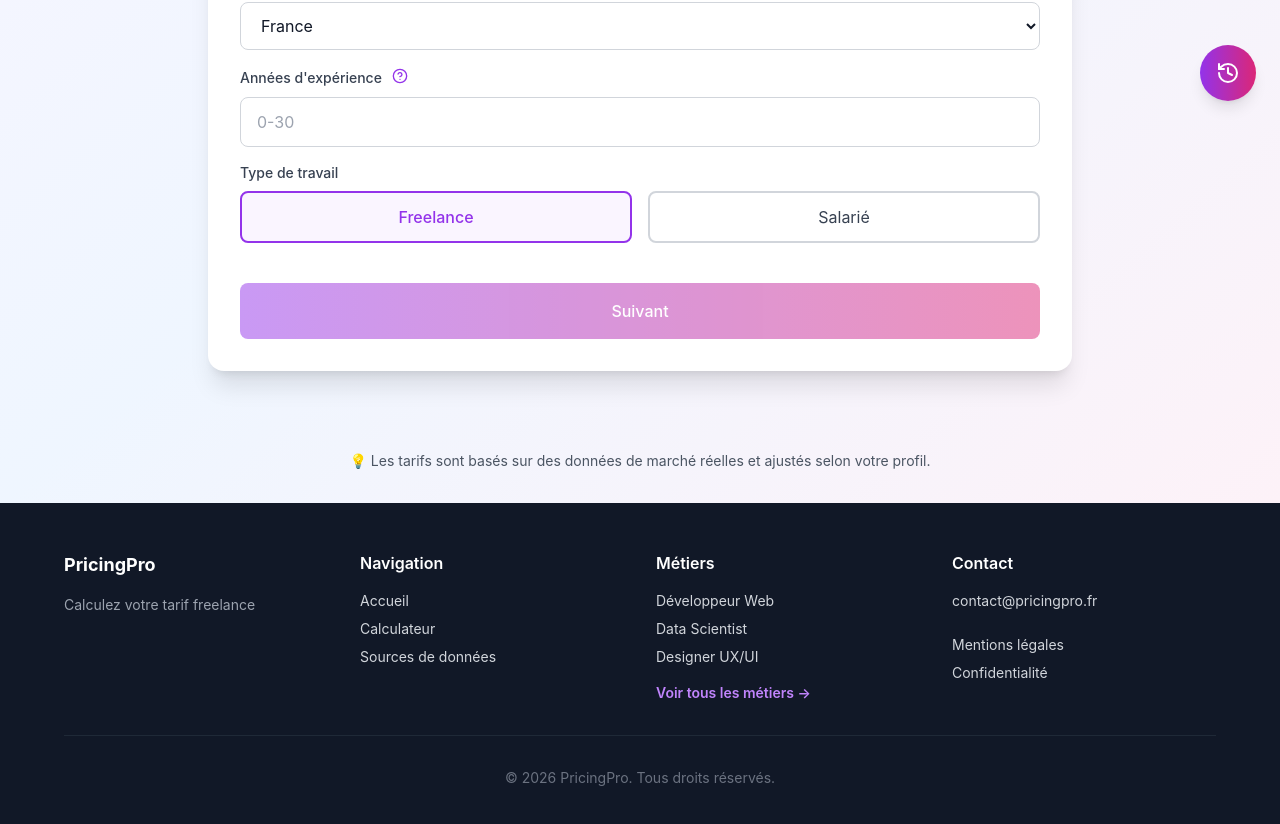
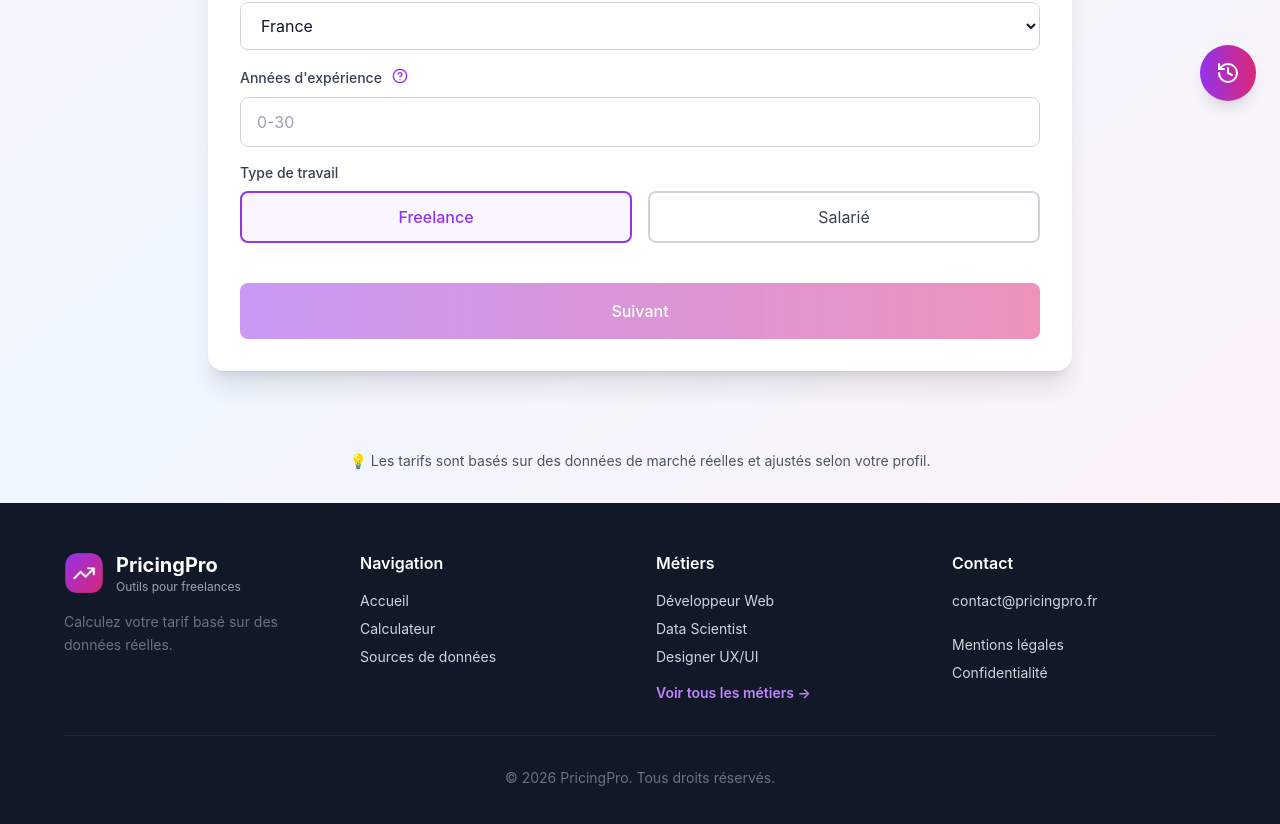
Before and after one commit to ProAlexis/Pricingpro, a React (Vite) app: page /calculator in a window 1280 px wide. Shown: the part 675-1499 px from the top of the page. Built offline with nearby package versions, Linux system fonts and the light colour scheme.

Commit message:
corrections

```diff
--- a/index.html
+++ b/index.html
@@ -14,6 +14,14 @@
   </script>
 
   <link rel="icon" type="image/png" href="/favicon.png" />
+
+  <link rel="icon" type="image/png" sizes="48x48" href="/logo-square.png" />
+  <link rel="icon" type="image/png" sizes="96x96" href="/logo-square.png" />
+  <link rel="icon" type="image/png" sizes="144x144" href="/logo-square.png" />
+  <link rel="icon" type="image/png" sizes="192x192" href="/logo-square.png" />
+
+  <link rel="apple-touch-icon" href="/logo-square.png" />
+
   <meta name="viewport" content="width=device-width, initial-scale=1.0" />
 
   <title>PricingPro</title>
--- a/src/App.jsx
+++ b/src/App.jsx
@@ -1,5 +1,5 @@
 import { useState, useEffect } from "react";
-import { Routes, Route, useLocation } from "react-router-dom";
+import { Routes, Route, useLocation, useNavigate } from "react-router-dom";
 import LandingPage from "./LandingPage";
 import Calculator from "./Calculator";
 import UnifiedHeader from "./components/UnifiedHeader";
@@ -27,6 +27,8 @@ const App = () => {
   });
 
   const [calculatorKey, setCalculatorKey] = useState(0);
+
+  const navigate = useNavigate();
   const location = useLocation();
 
   // 1. Gestion du Dark Mode
@@ -39,43 +41,32 @@ const App = () => {
     localStorage.setItem("darkMode", JSON.stringify(darkMode));
   }, [darkMode]);
 
-  // 2. Gestion du bouton "Retour" du navigateur (seulement pour la page principale)
+  // 2. Gestion du bouton "Retour" et synchronisation de l'URL
   useEffect(() => {
-    // Ne gérer les hash que si on est sur la page principale "/"
-    if (location.pathname === "/") {
-      const handleHashChange = () => {
-        const hash = window.location.hash;
-        if (hash === "#calculator") {
-          setCurrentPage("calculator");
-        } else if (hash === "#sources") {
-          setCurrentPage("sources");
-        } else {
-          setCurrentPage("landing");
-        }
-      };
-      window.addEventListener("hashchange", handleHashChange);
-      handleHashChange(); // Vérification au chargement
-      return () => window.removeEventListener("hashchange", handleHashChange);
+    if (location.pathname === "/calculator") {
+      setCurrentPage("calculator");
+    } else if (location.pathname === "/sources") {
+      setCurrentPage("sources");
+    } else if (location.pathname === "/") {
+      setCurrentPage("landing");
     }
   }, [location.pathname]);
 
-  const [resetKey, setResetKey] = useState(0);
-
   const goToCalculator = () => {
-    window.location.hash = "#calculator";
+    navigate("/calculator");
     setCurrentPage("calculator");
-    setResetKey(prev => prev + 1);
+    setCalculatorKey((prev) => prev + 1);
     window.scrollTo(0, 0);
   };
 
   const goToHome = () => {
-    window.location.hash = "";
+    navigate("/");
     setCurrentPage("landing");
     window.scrollTo(0, 0);
   };
 
   const goToSources = () => {
-    window.location.hash = "#sources";
+    navigate("/sources");
     setCurrentPage("sources");
     window.scrollTo(0, 0);
   };
@@ -127,25 +118,20 @@ const App = () => {
         }}
       />
 
-      {/* LE HEADER : Appelé une seule fois ici, il sera présent sur toutes les routes */}
+      {/* HEADER */}
       <UnifiedHeader
         language={language}
         setLanguage={setLanguage}
         darkMode={darkMode}
         setDarkMode={setDarkMode}
-        onLogoClick={() => {
-          if (location.pathname === "/") {
-            goToHome();
-          } else {
-            window.location.href = "/";
-          }
-        }}
+        onLogoClick={goToHome}
+        onNavigateToCalculator={goToCalculator}
       />
 
-      {/* LE CONTENU PRINCIPAL : flex-grow permet de pousser le footer vers le bas */}
+      {/* CONTENU PRINCIPAL */}
       <main className="pt-20 flex-grow">
         <Routes>
-          {/* Page principale avec système de hash */}
+          {/* Page principale */}
           <Route
             path="/"
             element={
@@ -157,7 +143,11 @@ const App = () => {
                   />
                 )}
                 {currentPage === "calculator" && (
-                  <Calculator onBackToHome={goToHome} language={language} />
+                  <Calculator
+                    key={calculatorKey}
+                    onBackToHome={goToHome}
+                    language={language}
+                  />
                 )}
                 {currentPage === "sources" && (
                   <DataSources language={language} />
@@ -173,9 +163,15 @@ const App = () => {
               <Calculator
                 key={calculatorKey}
                 language={language}
-                onBackToHome={() => (window.location.href = "/")}
+                onBackToHome={goToHome}
               />
             }
+          />
+
+          {/* Sources de données */}
+          <Route
+            path="/sources"
+            element={<DataSources language={language} />}
           />
 
           {/* Générateur de devis */}
@@ -209,7 +205,7 @@ const App = () => {
         </Routes>
       </main>
 
-      {/* LE FOOTER : Appelé une seule fois ici, il apparaîtra sur TOUTES les pages */}
+      {/* FOOTER */}
       <Footer language={language} />
     </div>
   );
--- a/src/components/Footer.jsx
+++ b/src/components/Footer.jsx
@@ -14,9 +14,11 @@ const Footer = ({ language = "fr" }) => {
     legal: language === "fr" ? "Mentions légales" : "Legal notice",
     privacy: language === "fr" ? "Confidentialité" : "Privacy",
     tagline:
+      language === "fr" ? "Outils pour freelances" : "Tools for freelancers",
+    subTagline:
       language === "fr"
-        ? "Calculez votre tarif freelance"
-        : "Calculate your freelance rate",
+        ? "Calculez votre tarif basé sur des données réelles."
+        : "Calculate your rate based on real market data.",
     copyright:
       language === "fr" ? "Tous droits réservés." : "All rights reserved.",
   };
@@ -37,33 +39,57 @@ const Footer = ({ language = "fr" }) => {
     },
   ];
 
-  // URLs légales ANTI-ADBLOCK (pas de mots "legal", "privacy", "policy", "notice")
+  // URLs légales
   const legalUrls = {
     legal: language === "fr" ? "/mentions-legales" : "/mentions-legales-en",
     privacy: language === "fr" ? "/confidentialite" : "/confidentialite-en",
+  };
+
+  // Fonction pour remonter en haut de page au clic
+  const handleScrollTop = () => {
+    window.scrollTo({ top: 0, behavior: "smooth" });
   };
 
   return (
     <footer className="bg-gray-900 text-gray-300 py-12 px-4">
       <div className="max-w-6xl mx-auto">
         <div className="grid md:grid-cols-4 gap-8 mb-8">
-          {/* Colonne 1 : À propos */}
-          <div>
-            <h3 className="text-white font-bold text-lg mb-4">PricingPro</h3>
-            <p className="text-sm text-gray-400">{t.tagline}</p>
+          {/* Colonne 1 : BRANDING */}
+          <div className="col-span-1 space-y-4">
+            <Link
+              to="/"
+              onClick={handleScrollTop}
+              className="flex items-center gap-3 group"
+            >
+              {/* Le Logo */}
+              <img
+                src="/logo-square.png"
+                alt="Logo PricingPro"
+                className="w-10 h-10 rounded-xl shadow-sm object-contain"
+              />
+              {/* Le Texte */}
+              <div className="text-left">
+                <h3 className="text-xl font-bold text-white group-hover:text-purple-400 transition-colors">
+                  PricingPro
+                </h3>
+                <p className="text-xs text-gray-400">{t.tagline}</p>
+              </div>
+            </Link>
+
+            {/* Sous-titre descriptif */}
+            <p className="text-sm text-gray-500 mt-2 max-w-sm md:max-w-[220px] leading-relaxed">
+              {t.subTagline}
+            </p>
           </div>
 
-          {/* Colonne 2 : Navigation */}
+          {/* Colonne 2 : Navigation (Liens directs sans #) */}
           <div>
             <h4 className="text-white font-semibold mb-4">{t.navigation}</h4>
             <ul className="space-y-2 text-sm">
               <li>
                 <Link
                   to="/"
-                  onClick={() => {
-                    window.scrollTo(0, 0);
-                    window.location.hash = "";
-                  }}
+                  onClick={handleScrollTop}
                   className="hover:text-purple-400 transition-colors"
                 >
                   {t.home}
@@ -71,12 +97,8 @@ const Footer = ({ language = "fr" }) => {
               </li>
               <li>
                 <Link
-                  to="/"
-                  onClick={() => {
-                    setTimeout(() => {
-                      window.location.hash = "calculator";
-                    }, 100);
-                  }}
+                  to="/calculator"
+                  onClick={handleScrollTop}
                   className="hover:text-purple-400 transition-colors"
                 >
                   {t.calculator}
@@ -84,12 +106,8 @@ const Footer = ({ language = "fr" }) => {
               </li>
               <li>
                 <Link
-                  to="/"
-                  onClick={() => {
-                    setTimeout(() => {
-                      window.location.hash = "sources";
-                    }, 100);
-                  }}
+                  to="/sources"
+                  onClick={handleScrollTop}
                   className="hover:text-purple-400 transition-colors"
                 >
                   {t.dataSources}
@@ -106,6 +124,7 @@ const Footer = ({ language = "fr" }) => {
                 <li key={idx}>
                   <Link
                     to={profession.slug}
+                    onClick={handleScrollTop}
                     className="hover:text-purple-400 transition-colors"
                   >
                     {profession.name}
@@ -116,11 +135,7 @@ const Footer = ({ language = "fr" }) => {
               <li className="pt-2">
                 <Link
                   to="/"
-                  onClick={() => {
-                    setTimeout(() => {
-                      window.location.hash = "professions";
-                    }, 100);
-                  }}
+                  onClick={handleScrollTop}
                   className="text-purple-400 hover:text-purple-300 transition-colors font-semibold"
                 >
                   {t.allProfessions}
--- a/src/components/UnifiedHeader.jsx
+++ b/src/components/UnifiedHeader.jsx
@@ -1,6 +1,6 @@
 import { useState } from "react";
 import { Globe, Moon, Sun, Calculator, FileText, Menu, X } from "lucide-react";
-import { useNavigate } from "react-router-dom";
+import { Link, useNavigate } from "react-router-dom";
 
 const UnifiedHeader = ({
   language,
@@ -8,6 +8,7 @@ const UnifiedHeader = ({
   darkMode,
   setDarkMode,
   onLogoClick,
+  onNavigateToCalculator,
 }) => {
   const navigate = useNavigate();
   const [isMenuOpen, setIsMenuOpen] = useState(false);
@@ -28,8 +29,12 @@ const UnifiedHeader = ({
   ];
 
   const handleNavigate = (path) => {
-    navigate(path);
-    setIsMenuOpen(false); // On ferme le menu quand on clique sur un lien
+    if (path === "/calculator" && onNavigateToCalculator) {
+      onNavigateToCalculator();
+    } else {
+      navigate(path);
+    }
+    setIsMenuOpen(false);
   };
 
   return (
@@ -65,7 +70,7 @@ const UnifiedHeader = ({
               {navItems.map((item) => (
                 <button
                   key={item.path}
-                  onClick={() => navigate(item.path)}
+                  onClick={() => handleNavigate(item.path)}
                   className="flex items-center gap-2 px-3 py-2 text-sm font-medium text-gray-600 dark:text-gray-400 hover:text-purple-600 dark:hover:text-purple-400 hover:bg-purple-50 dark:hover:bg-purple-900/20 rounded-lg transition-all"
                 >
                   {item.icon}
```
